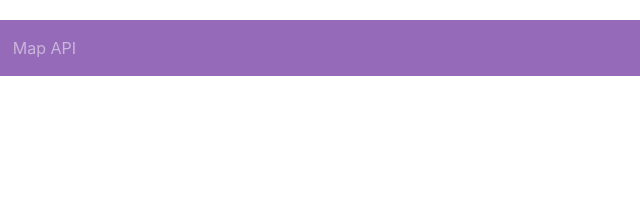
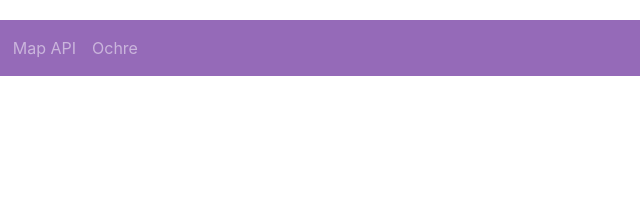
Before and after one commit to motency/Annies-corner, a plain HTML site: page sandbox.html in a window 1280 px wide. Shown: the top 219 px of the page, 499-1139 px from the left. Drawn offline with nearby package versions, Linux system fonts and the light colour scheme.

Commit message:
Update sandbox.html

```diff
--- a/sandbox.html
+++ b/sandbox.html
@@ -43,6 +43,9 @@
                 <li class="nav-item">
                   <a class="nav-link" href="map.html">Map API</a>
                 </li>
+                <li class="nav-item">
+                  <a class="nav-link" href="ochre.html">Ochre</a>
+                </li>
               </ul>
             </div>
           </nav>
```
